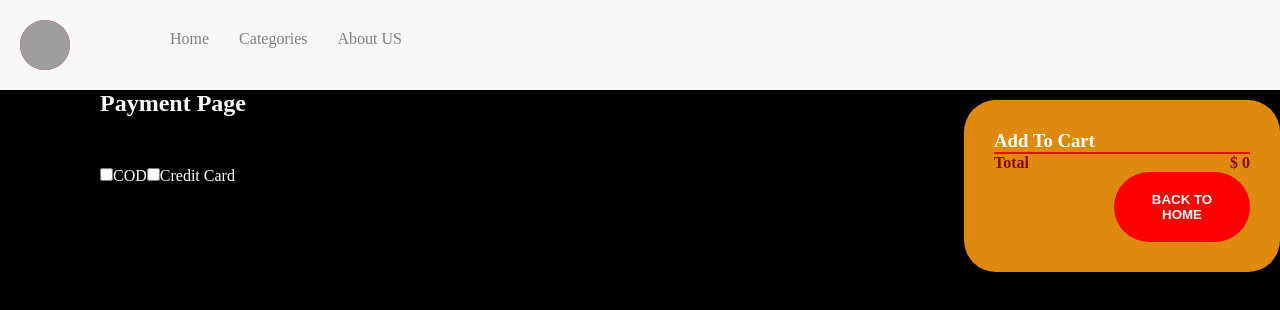
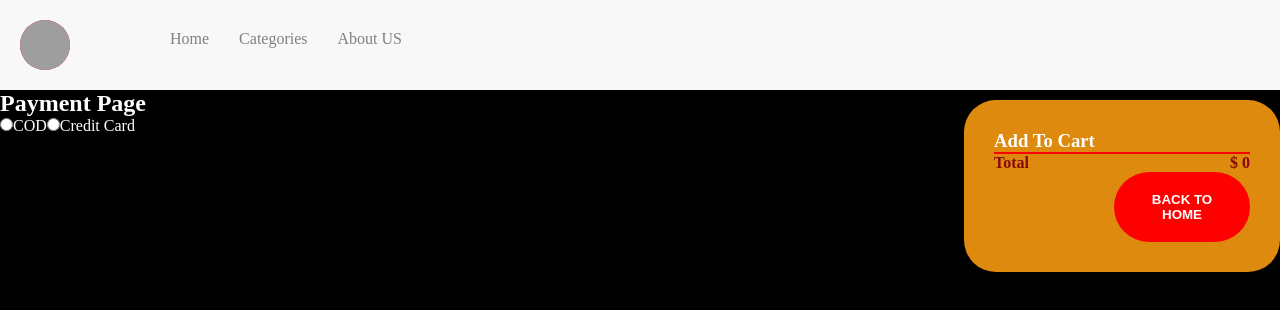
Before and after one commit to Roshan-web33/Shoes, a React (Vite) app: page / in a window 1280 px wide. Both pictures are taken after a click on the button "PAYMENT NOW". Shown: the top 310 px of the page. Built offline with nearby package versions, Linux system fonts and the light colour scheme; grey boxes are pictures that could not be loaded.

Commit message:
add changes

```diff
--- a/package.json
+++ b/package.json
@@ -11,7 +11,8 @@
   },
   "dependencies": {
     "react": "^19.2.6",
-    "react-dom": "^19.2.6"
+    "react-dom": "^19.2.6",
+    "react-router-dom": "^7.15.1"
   },
   "devDependencies": {
     "@eslint/js": "^10.0.1",
--- a/src/component/Payment.jsx
+++ b/src/component/Payment.jsx
@@ -1,62 +1,77 @@
-import React from 'react'
-import { useState } from 'react'
+import React, { useState } from "react";
+import { useNavigate } from "react-router-dom";
+const Payment = () => {
+  const [paymentMethod, setPaymentMethod] = useState("");
 
-const Payment = () => {
+  const handleClick = (e) => {
+    e.preventDefault();
+    alert("Congratutions! your oder is confired");
 
-
-
-  const [cod, setCod] = useState(false);
-  const [credit, setCredit] = useState(false);
+     navigate("/");
+  };
 
   return (
-    <div className='form-conteinter'>
+    <div className="form-container">
       <h2>Payment Page</h2>
-
-
 
       {/* Payment Options */}
       <div>
-        <input
-          type="checkbox"
-          checked={cod}
-          onChange={() => {
-            setCod(!cod);
-            setCredit(false);
-          }}
-        />
-        COD
+        <label>
+          <input
+            type="radio"
+            name="payment"
+            checked={paymentMethod === "cod"}
+            onChange={() => setPaymentMethod("cod")}
+          />
+          COD
+        </label>
 
-        <input
-          type="checkbox"
-          checked={credit}
-          onChange={() => {
-            setCredit(!credit);
-            setCod(false);
-          }}
-        />
-        Credit Card
+        <label>
+          <input
+            type="radio"
+            name="payment"
+            checked={paymentMethod === "credit"}
+            onChange={() => setPaymentMethod("credit")}
+          />
+          Credit Card
+        </label>
       </div>
 
-      {/* COD Form */}
-      {cod && (
-        <div className='cod'>
-          <input placeholder="Phone" />
-          <input placeholder="Address" />
-          <button>Order Now</button>
-        </div>
+
+      {paymentMethod === "cod" && (
+        <form className="cod" onSubmit={handleClick}>
+          <input type="text" placeholder="Phone" required />
+          <input type="text" placeholder="Address" required />
+
+          <button type="submit">Order Now</button>
+        </form>
       )}
 
-      {/* Credit Card Form */}
-      {credit && (
-        <div className='credit'>
-          <input placeholder="Card Number" />
-          <input placeholder="Expiry" />
-          <input placeholder="CVV" />
-          <button>Pay Now</button>
-        </div>
+
+      {paymentMethod === "credit" && (
+        <form className="credit" onSubmit={handleClick}>
+          <input
+            type="text"
+            minLength={14}
+            maxLength={16}
+            placeholder="Card Number"
+            required
+          />
+
+          <input type="text" placeholder="Expiry" required />
+
+          <input
+            type="password"
+            maxLength={3}
+            placeholder="CVV"
+            required
+          />
+
+          <button type="submit">Pay Now</button>
+        </form>
       )}
     </div>
-  )
-}
+  );
+};
 
-export default Payment
+export default Payment;
--- a/src/index.css
+++ b/src/index.css
@@ -3,9 +3,7 @@
   padding: 0;
 }
 
-html body{
-
-
+body{
   background-color: black;
   color: white;
 }
@@ -198,3 +196,22 @@ nav > ul >li > a {
   font-weight: bold;
   color: white;
 }
+
+
+
+/* .container{
+  padding: 100px;
+  display: grid;
+  grid-template-columns: 1fr 1fr;
+  gap: 20px;
+} */
+
+@media(min-width: 1024px) {
+
+  .container{
+
+  display: grid;
+  grid-template-columns: 1fr 1fr;
+  gap: 20px;
+}
+}
```
Also changed, not shown: 1 other file (tests, documents, lock files or other folders).
